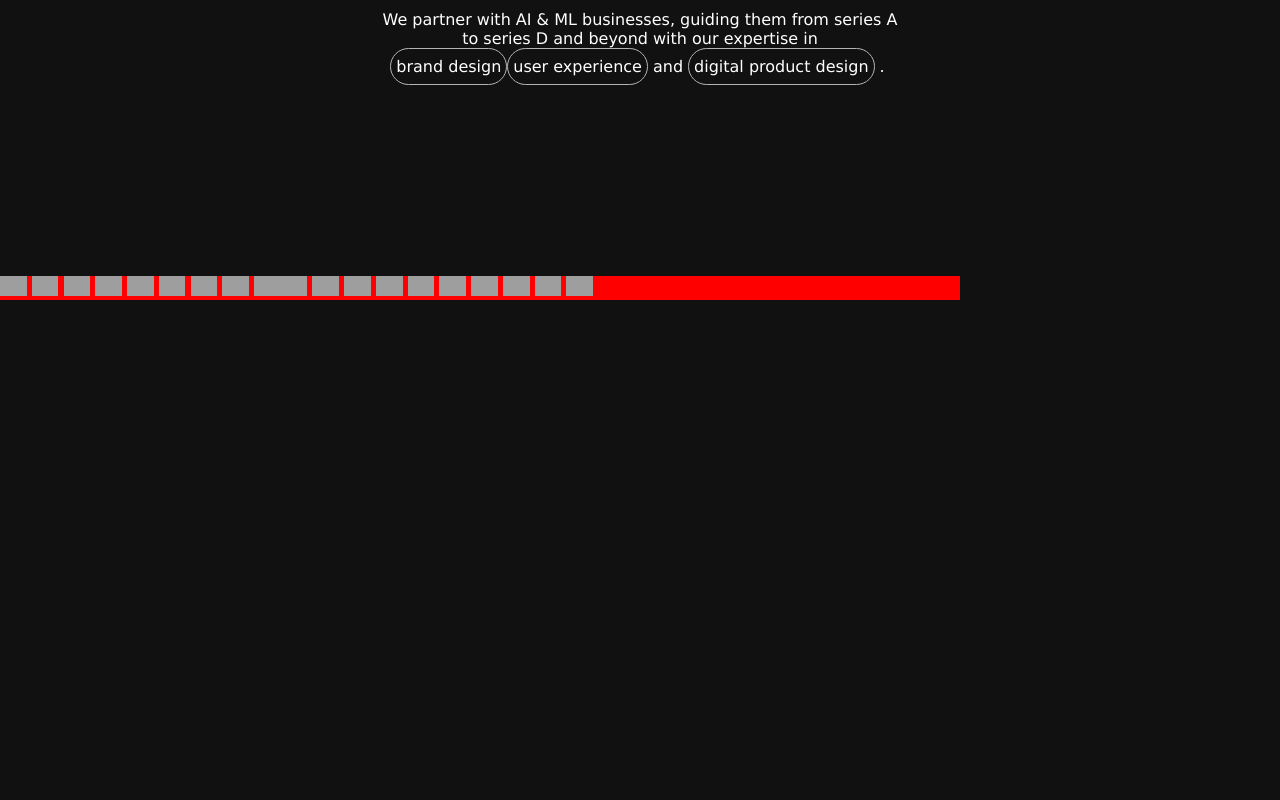
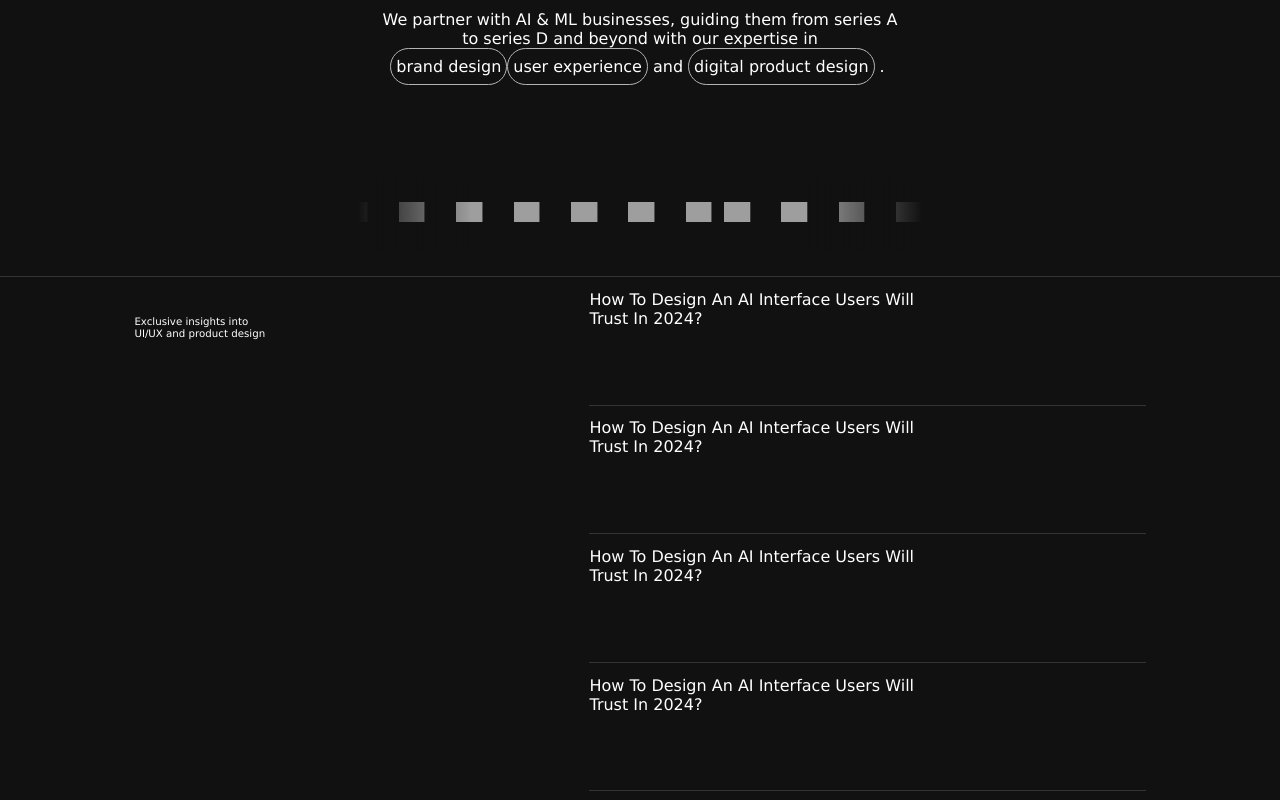
Before and after one commit to PushpendraJaat/AI-ML-AGENGY, a plain HTML site: page index.html in a window 1280 px wide. Shown: the part 524-1324 px from the top of the page. Before the commit the page ends 824 px from the top, so only its background shows below. Drawn offline with nearby package versions, Linux system fonts and the light colour scheme; grey boxes are pictures that could not be loaded.

Commit message:
page 2 design with animation work

```diff
--- a/index.html
+++ b/index.html
@@ -1,12 +1,17 @@
 <!DOCTYPE html>
 <html lang="en">
+
 <head>
   <meta charset="UTF-8">
   <meta name="viewport" content="width=device-width, initial-scale=1.0">
   <title>LAZAREV. 🪀 — Digital Product Design Agency | Award Winning UX & UI Agency</title>
   <link rel="stylesheet" href="style.css">
 </head>
+
 <body>
+
+<!-- nav start here -->
+
   <nav>
     <h1>LAZAREV.</h1>
     <div class="nav-part2">
@@ -46,22 +51,43 @@
         <h5><span>Our Story</span></h5>
         <h5><span>Client's Feedback</span></h5>
         <h5><span>Careers</span></h5>
-            <h5><span>    </span></h5>
+        <h5><span> </span></h5>
         <h5><span>News & Articles</span></h5>
       </div>
     </div>
-    <button>Let Talk <svg fill="none" viewBox="0 0 20 20"><path fill="#fff" d="M2.5 14.375V17.5h3.125l9.217-9.217-3.125-3.125L2.5 14.375Zm14.758-8.508a.83.83 0 0 0 0-1.175l-1.95-1.95a.83.83 0 0 0-1.175 0l-1.525 1.525 3.125 3.125 1.525-1.525Z"></path></svg></button>
-    <div id="nav-bottom">
 
-    </div>
+    <!-- button code -->
+
+    <button>Let Talk <svg fill="none" viewBox="0 0 20 20">
+        <path fill="#fff"
+          d="M2.5 14.375V17.5h3.125l9.217-9.217-3.125-3.125L2.5 14.375Zm14.758-8.508a.83.83 0 0 0 0-1.175l-1.95-1.95a.83.83 0 0 0-1.175 0l-1.525 1.525 3.125 3.125 1.525-1.525Z">
+        </path>
+      </svg>
+    </button>
+
+
+    <div id="nav-bottom"></div>
+
+
   </nav>
 
+ <!-- main start here -->
 
+  <div id="main">
     <div class="page1">
       <div class="hero">
-            <h1>AI & ML PR<svg class="c-bttn__morph hero-img" fill="none" viewBox="0 0 131 136"><path class="g-path" data-morph="end" fill="#fff" d="M48 77.457v7.224h7.224l21.307-21.306-7.224-7.225L48 77.457Zm34.118-19.67a1.919 1.919 0 0 0 0-2.716l-4.508-4.508a1.919 1.919 0 0 0-2.716 0l-3.526 3.526 7.224 7.224 3.526-3.525Z"></path><path class="g-path" data-morph="start" fill="#fff" d="M48 77.457v7.224h7.224l21.307-21.306-7.224-7.225L48 77.457Zm34.118-19.67a1.919 1.919 0 0 0 0-2.716l-4.508-4.508a1.919 1.919 0 0 0-2.716 0l-3.526 3.526 7.224 7.224 3.526-3.525Z" data-original="M65.72 109.14c10.08 0 17.76-3.78 23.04-11.34 5.4-7.68 8.1-17.64 8.1-29.88 0-12.24-2.7-22.2-8.1-29.88-5.28-7.68-12.96-11.52-23.04-11.52-9.96 0-17.7 3.84-23.22 11.52-5.4 7.68-8.1 17.64-8.1 29.88 0 12.12 2.7 22.02 8.1 29.7 5.52 7.68 13.26 11.52 23.22 11.52Zm46.08 7.02c-11.64 12.6-27.06 18.9-46.26 18.9s-34.62-6.3-46.26-18.9C7.76 103.56 2 87.48 2 67.92c0-19.56 5.76-35.64 17.28-48.24C30.92 7.08 46.34.78 65.54.78s34.62 6.3 46.26 18.9c11.64 12.6 17.46 28.68 17.46 48.24 0 19.56-5.82 35.64-17.46 48.24Z"></path></svg>DUCT</h1>
+        <h1>AI & ML PR<svg class="c-bttn__morph hero-img" fill="none" viewBox="0 0 131 136">
+            <path class="g-path" data-morph="end" fill="#fff"
+              d="M48 77.457v7.224h7.224l21.307-21.306-7.224-7.225L48 77.457Zm34.118-19.67a1.919 1.919 0 0 0 0-2.716l-4.508-4.508a1.919 1.919 0 0 0-2.716 0l-3.526 3.526 7.224 7.224 3.526-3.525Z">
+            </path>
+            <path class="g-path" data-morph="start" fill="#fff"
+              d="M48 77.457v7.224h7.224l21.307-21.306-7.224-7.225L48 77.457Zm34.118-19.67a1.919 1.919 0 0 0 0-2.716l-4.508-4.508a1.919 1.919 0 0 0-2.716 0l-3.526 3.526 7.224 7.224 3.526-3.525Z"
+              data-original="M65.72 109.14c10.08 0 17.76-3.78 23.04-11.34 5.4-7.68 8.1-17.64 8.1-29.88 0-12.24-2.7-22.2-8.1-29.88-5.28-7.68-12.96-11.52-23.04-11.52-9.96 0-17.7 3.84-23.22 11.52-5.4 7.68-8.1 17.64-8.1 29.88 0 12.12 2.7 22.02 8.1 29.7 5.52 7.68 13.26 11.52 23.22 11.52Zm46.08 7.02c-11.64 12.6-27.06 18.9-46.26 18.9s-34.62-6.3-46.26-18.9C7.76 103.56 2 87.48 2 67.92c0-19.56 5.76-35.64 17.28-48.24C30.92 7.08 46.34.78 65.54.78s34.62 6.3 46.26 18.9c11.64 12.6 17.46 28.68 17.46 48.24 0 19.56-5.82 35.64-17.46 48.24Z">
+            </path>
+          </svg>DUCT</h1>
         <h1>DESIGN AGENCY</h1>
       </div>
+
       <div class="hero-child">
         <p>We partner with AI & ML businesses, guiding them from series A</p>
         <p>to series D and beyond with our expertise in </p>
@@ -73,9 +99,10 @@
           <p>.</p>
         </div>
       </div>
-    </div>
+
 
       <div id="moving-div">
+        <div id="fade-left"></div>
         <div class="move">
           <img src="https://lazarev.kiev.ua/la24/awww.svg" alt="" decoding="async">
           <img src="https://lazarev.kiev.ua/la24/rd.svg" alt="" decoding="async">
@@ -99,8 +126,65 @@
           <img src="https://lazarev.kiev.ua/la24/adweek.svg" alt="" decoding="async">
           <img src="https://lazarev.kiev.ua/la24/rd.svg" alt="" decoding="async">
         </div>
+        <div id="fade-right"></div>
       </div>
-    <script src="https://cdnjs.cloudflare.com/ajax/libs/gsap/3.12.5/gsap.min.js" integrity="sha512-7eHRwcbYkK4d9g/6tD/mhkf++eoTHwpNM9woBxtPUBWm67zeAfFC+HrdoE2GanKeocly/VxeLvIqwvCdk7qScg==" crossorigin="anonymous" referrerpolicy="no-referrer"></script>
+
+    </div>
+
+    <div id="page2">
+      <div id="page2-left">
+
+      <div>
+        <p>Exclusive insights into<br>
+         UI/UX and product design</p>
+      </div>
+
+      <div class="para-2">
+         <h5>Being a design studio at the forefront of digital transformation and product design, we take it upon ourselves to drop some knowledge, share insights, let out insider tips, and put our work on full display</h5>
+      </div>
+
+      </div>
+
+      <div id="page2-right">
+        <div class="right-elem">
+          <h2>
+            How To Design An AI Interface Users Will <br>
+            Trust In 2024?
+          </h2>
+          <img src="https://assets-global.website-files.com/64a5e6675a4159253d0ee3e0/65c5011d306a52274ebea027_cover.webp" alt="hover-image">
+        </div>
+        <div class="right-elem">
+          <h2>
+            How To Design An AI Interface Users Will <br>
+            Trust In 2024?
+          </h2>
+          <img src="https://assets-global.website-files.com/64a5e6675a4159253d0ee3e0/65c5011d306a52274ebea027_cover.webp" alt="hover-image">
+        </div>
+        <div class="right-elem">
+          <h2>
+            How To Design An AI Interface Users Will <br>
+            Trust In 2024?
+          </h2>
+          <img src="https://assets-global.website-files.com/64a5e6675a4159253d0ee3e0/65c5011d306a52274ebea027_cover.webp" alt="hover-image">
+        </div>
+        <div class="right-elem">
+          <h2>
+            How To Design An AI Interface Users Will <br>
+            Trust In 2024?
+          </h2>
+          <img src="https://assets-global.website-files.com/64a5e6675a4159253d0ee3e0/65c5011d306a52274ebea027_cover.webp" alt="hover-image">
+        </div>
+      </div>
+    </div>
+
+
+
+  </div>
+
+  <script src="https://cdnjs.cloudflare.com/ajax/libs/gsap/3.12.5/gsap.min.js"
+    integrity="sha512-7eHRwcbYkK4d9g/6tD/mhkf++eoTHwpNM9woBxtPUBWm67zeAfFC+HrdoE2GanKeocly/VxeLvIqwvCdk7qScg=="
+    crossorigin="anonymous" referrerpolicy="no-referrer"></script>
   <script src="script.js"></script>
 </body>
+
 </html>
--- a/script.js
+++ b/script.js
@@ -42,3 +42,34 @@ nav.addEventListener("mouseleave", function(){
 })
 }
 navAnimation();
+
+
+function page2Animation(){
+const elem = document.querySelectorAll(".right-elem");
+
+elem.forEach(function(el){
+    el.addEventListener("mouseenter", function(){
+        gsap.to(el.childNodes[3],{
+            opacity:1,
+            scale:1
+        })
+    })
+
+    el.addEventListener("mouseleave", function(){
+        gsap.to(el.childNodes[3],{
+            opacity:0,
+            scale:0
+        })
+    })
+
+    el.addEventListener("mousemove", function(dets){
+        gsap.to(el.childNodes[3],{
+            x:dets.x - el.getBoundingClientRect().x-80,
+            y:dets.y - el.getBoundingClientRect().y-80
+        })
+
+    })
+})
+
+}
+page2Animation();
--- a/style.css
+++ b/style.css
@@ -2,15 +2,14 @@
     margin: 0;
     padding: 0;
     box-sizing: border-box;
+    font-family: Verdana, Geneva, Tahoma, sans-serif;
+    color: #FFFFFF;
 }
 
 html,
 body{
     height: 100%;
     width: 100%;
-    background-color: #111111;
-    color: #FFFFFF;
-    font-family:Verdana, Tahoma, sans-serif;
 }
 
 
@@ -22,6 +21,8 @@ nav{
     height: 12vh;
     justify-content: space-between;
     padding: 2vw 5vw;
+    z-index: 50;
+    background-color: #111111;
 }
 
 nav h1{
@@ -34,7 +35,6 @@ nav h1{
     padding: .6vh;
     gap: 2vw;
     position: relative;
-    z-index: 10;
 }
 .nav-part2 h4{
     font-size: .76vw;
@@ -107,6 +107,7 @@ nav button svg{
     align-items: center;
     justify-content: center;
     text-align: center;
+    background-color: #111111;
 }
 .hero{
     margin-top: 6vh;
@@ -125,19 +126,18 @@ nav button svg{
 }
 .hero-child{
     margin-top: 4rem;
+
 }
 .para{
     display: flex;
     align-items: center;
     justify-content: center;
-
 }
 .para p{
     font-size: 1rem;
     border: 1px solid #b8b3b3;
     border-radius: 50px;
     padding: 8px 5px;
-
 }
 .para p:nth-child(3){
     border: none;
@@ -148,17 +148,113 @@ nav button svg{
 
 
 #moving-div{
-    background-color: red;
+    margin-top: 10vh;
+    padding: 2vw;
     position: absolute;
-    width: 75%;
-    display: flex;
+    white-space: nowrap;
+    overflow: hidden;
+    bottom: 3%;
+    width: 44%;
 
 }
 
 .move{
-    bottom: 0;
+    display: inline-block;
+    animation-name: move;
+    animation-duration: 15s;
+    animation-timing-function: linear;
+    animation-iteration-count: infinite;
 }
 
 .move img{
     height: 2.5vh;
+    margin: 0 1vw;
 }
+
+#fade-left{
+    background-color: red;
+    height: 100%;
+    width: 20%;
+    z-index: 10;
+    position: absolute;
+    left: 0%;
+    top: 0%;
+    background: linear-gradient(to right, #111111, transparent);
+}
+#fade-right{
+    background-color: red;
+    height: 100%;
+    width: 20%;
+    z-index: 10;
+    position: absolute;
+    right: 0%;
+    top: 0%;
+    background: linear-gradient(to left, #111111 , transparent);
+}
+
+@keyframes move {
+    0%{
+        transform: translateX(0);
+    }
+    100%{
+        transform: translateX(-100%);
+    }
+}
+
+
+/* page 2 css code start here */
+
+#page2{
+    height: 100vh;
+    width: 100%;
+    position: relative;
+    padding: 0 10.5vw;
+    padding-bottom: 8vw;
+    display: flex;
+    align-items: center;
+    justify-content: space-between;
+    border-top: 1px solid #333;
+    background-color: #111111;
+}
+#page2-left{
+    height: 100%;
+    width: 45%;
+    display: flex;
+    align-items: flex-start;
+    justify-content: space-between;
+    flex-direction: column;
+    padding: 3vw 0;
+
+}
+#page2-right{
+    height: 100%;
+    width: 55%;
+}
+
+#page2-left p{
+    font-size: .8vw;
+}
+#page2-left h5{
+    width: 75%;
+    font-weight: 400;
+    font-size: 1.1vw;
+}
+.right-elem{
+    position: relative;
+    padding-top: 1vw;
+    padding-bottom: 6vw;
+    border-bottom: 1px solid #333;
+}
+.right-elem h2{
+    font-size: 1.25vw;
+    font-weight: 400;
+}
+.right-elem img{
+    height: 5vw;
+    width: 5vw;
+    border-radius: 50%;
+    object-fit: cover;
+    position: absolute;
+    opacity: 0;
+    scale: 0;
+}
```
Lines whose indentation alone changed are shown as unchanged.
